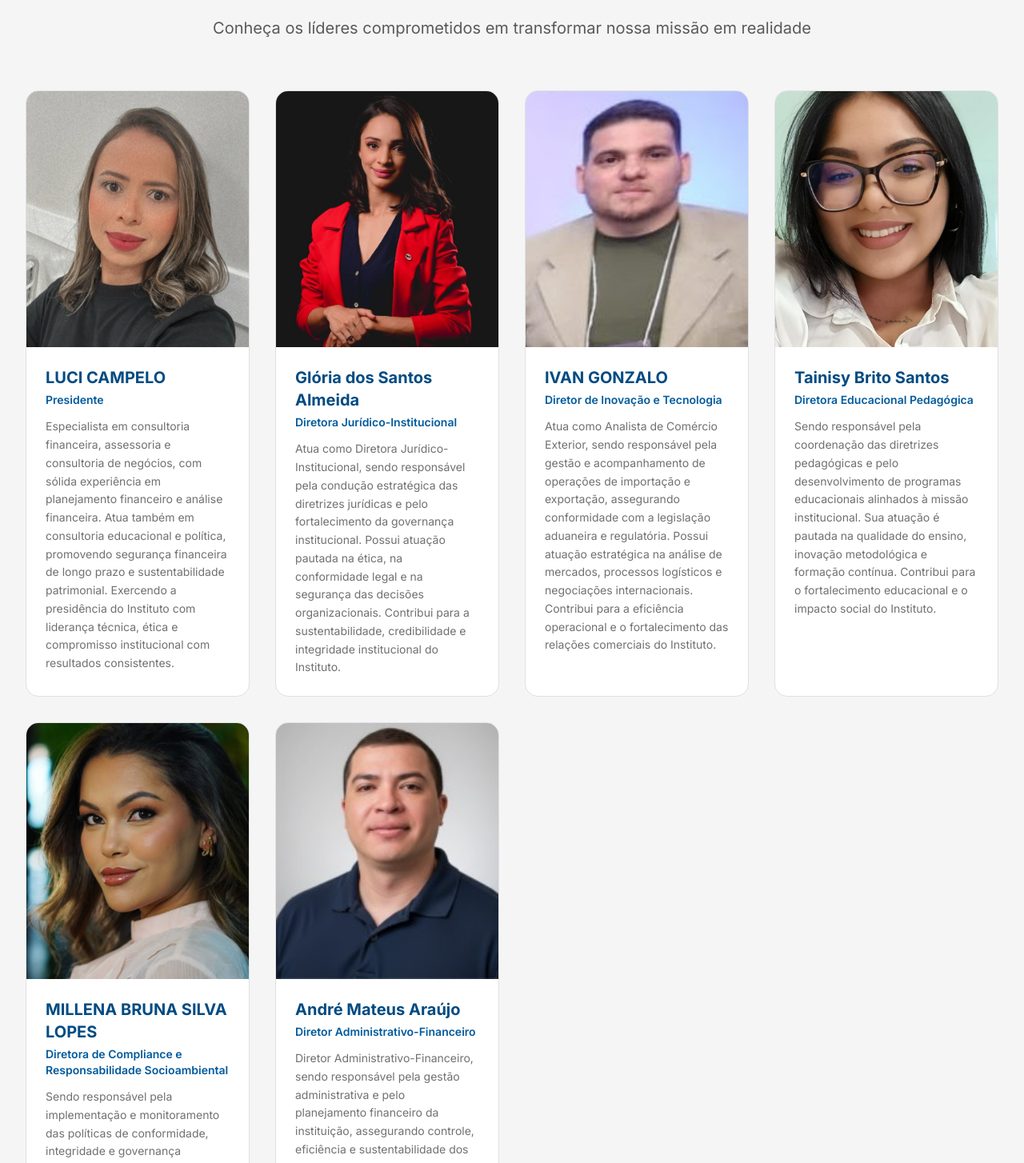
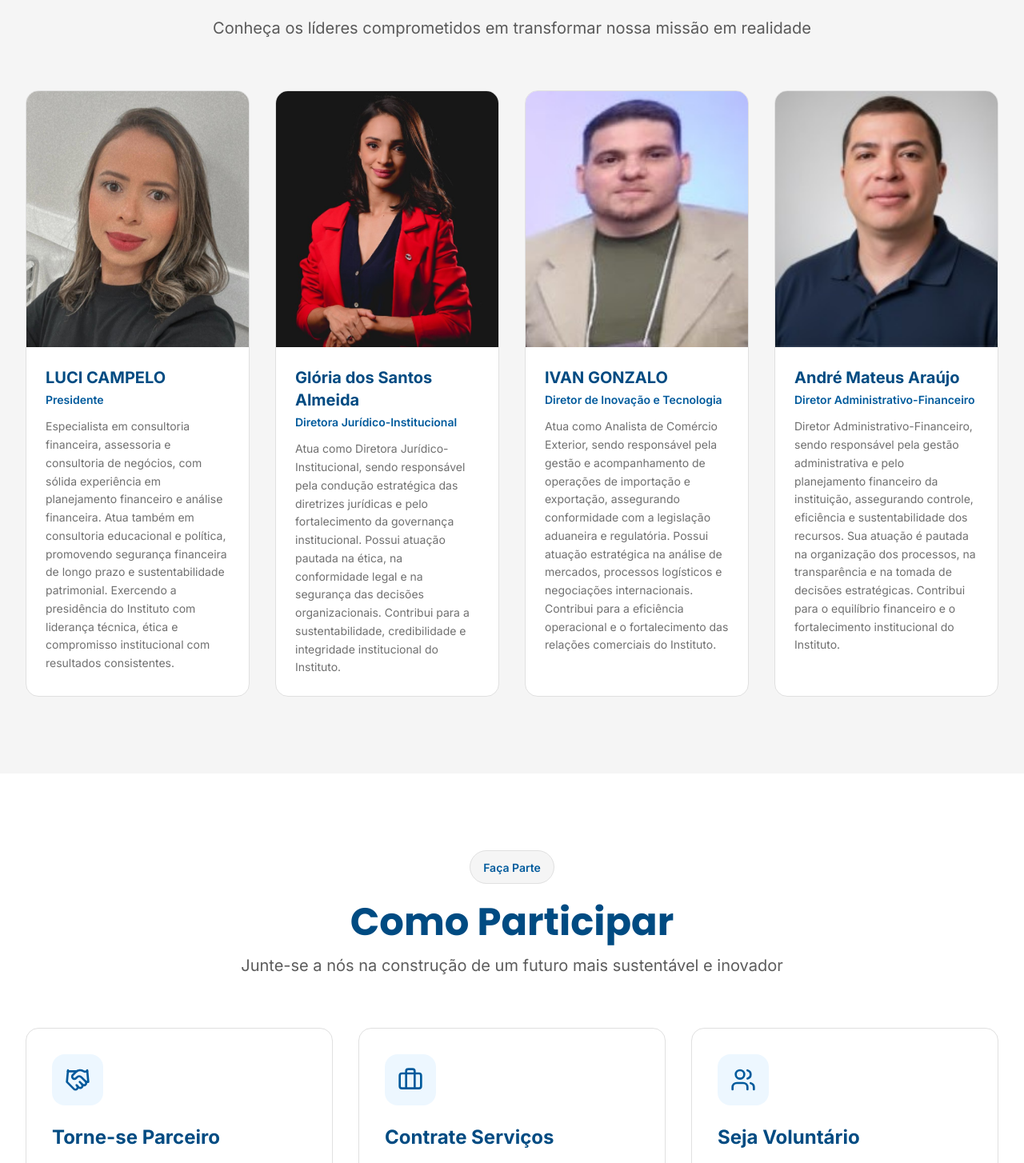
Before and after one commit to JosielBarrosfoco/cientec_RR, a React (Vite) app: page / in a window 1280 px wide. Shown: the part 3076-4530 px from the top of the page at 80% size. Built offline with nearby package versions, Linux system fonts and the light colour scheme.

Commit message:
retirando os diretores

```diff
--- a/src/react-app/components/Team.tsx
+++ b/src/react-app/components/Team.tsx
@@ -21,18 +21,6 @@ export default function Team() {
       image: '/images/diretor-inovacao-ivan-gonzalo.png',
       bio: 'Atua como Analista de Comércio Exterior, sendo responsável pela gestão e acompanhamento de operações de importação e exportação, assegurando conformidade com a legislação aduaneira e regulatória. Possui atuação estratégica na análise de mercados, processos logísticos e negociações internacionais. Contribui para a eficiência operacional e o fortalecimento das relações comerciais do Instituto.',
       linkedin: 'https://www.linkedin.com/in/ivan-gonzalo/',
-    },
-    {
-      name: 'Tainisy Brito Santos',
-      role: 'Diretora Educacional Pedagógica',
-      image: '/images/diretora-educacional-tainisy-brito.png',
-      bio: 'Sendo responsável pela coordenação das diretrizes pedagógicas e pelo desenvolvimento de programas educacionais alinhados à missão institucional. Sua atuação é pautada na qualidade do ensino, inovação metodológica e formação contínua. Contribui para o fortalecimento educacional e o impacto social do Instituto.',
-    },
-    {
-      name: 'MILLENA BRUNA SILVA LOPES',
-      role: 'Diretora de Compliance e Responsabilidade Socioambiental',
-      image: '/images/diretora-compliance-millena-bruna.png',
-      bio: 'Sendo responsável pela implementação e monitoramento das políticas de conformidade, integridade e governança institucional. Sua atuação assegura o cumprimento das normas legais, éticas e regulatórias, promovendo transparência e gestão responsável. Contribui para o desenvolvimento sustentável e o fortalecimento do compromisso socioambiental do Instituto.',
     },
     {
       name: 'André Mateus Araújo',
```
Also changed, not shown: 1 other file (tests, documents, lock files or other folders).
